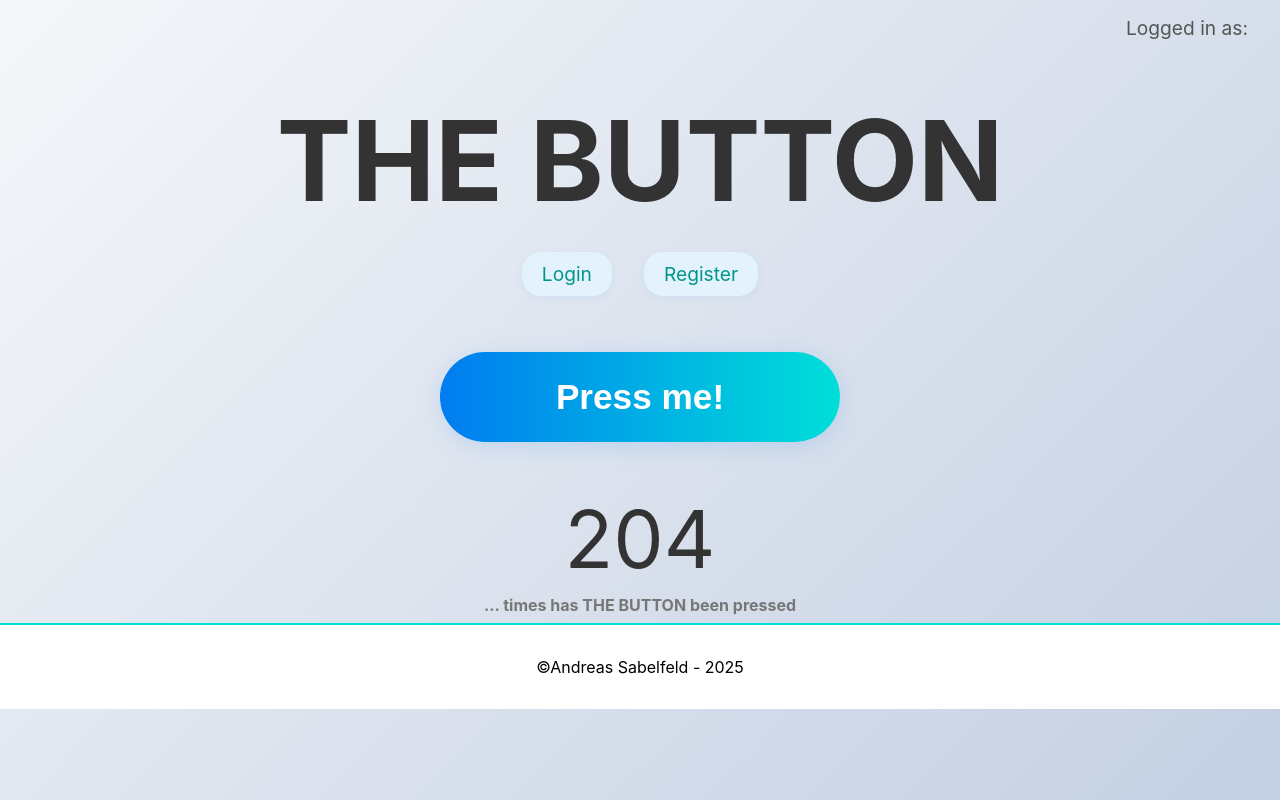
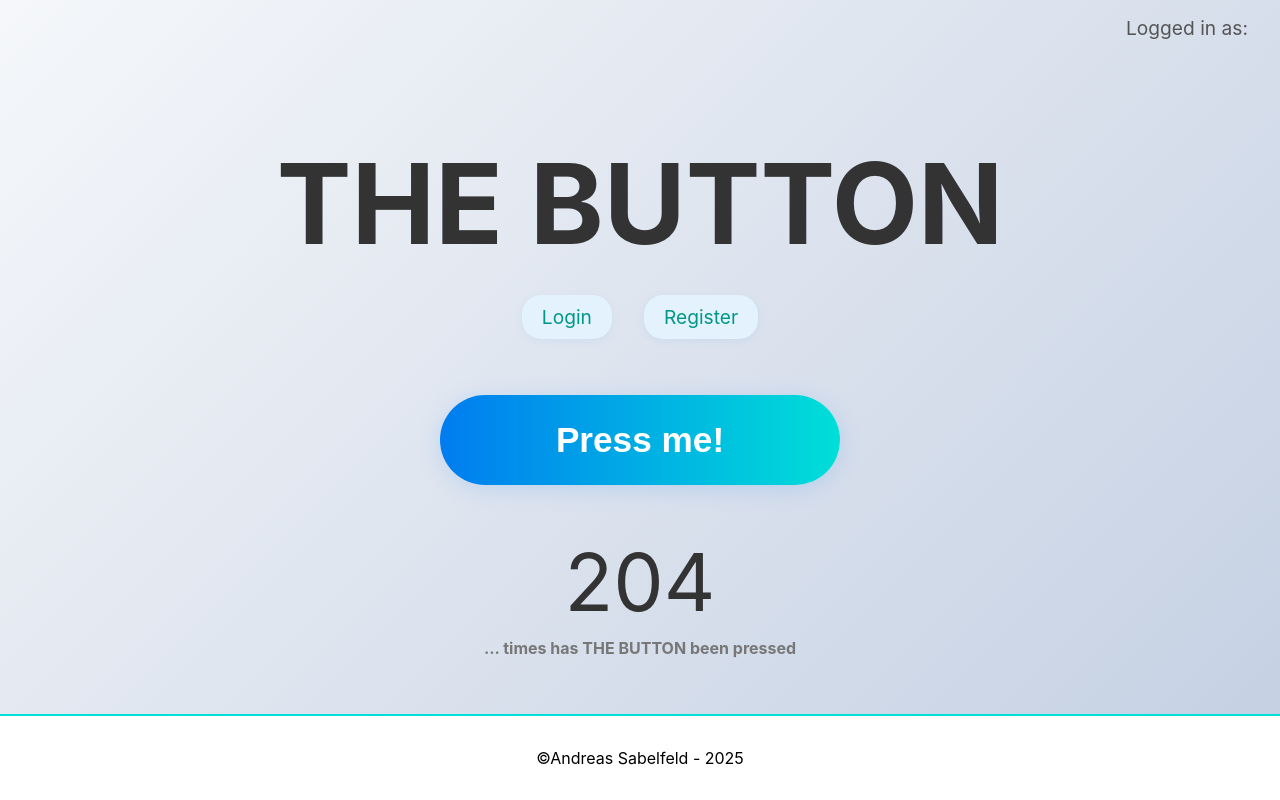
Before and after one commit to AndreasSabelfeld/the_button, a Flask app: page / in a window 1280 px wide. Run offline with Flask 3, Linux system fonts and the light colour scheme; data comes from the database, SQL or seed files in the repository; both versions use the stored data as it was after the commit; some libraries are stand-ins or nearby versions.

Commit message:
Changed the style of the website, so that the footer goes to the bottom and the title dynamically resizes

```diff
--- a/static/styles.css
+++ b/static/styles.css
@@ -25,14 +25,19 @@ header {
     border-bottom: 2px solid #007cf0;
     border-top: none;
 }
-
 footer {
     border-top: 2px solid #00dfd8;
     border-bottom: none;
+    position: fixed;
+    left: 0;
+    bottom: 0;
+    width: 100%;
+    z-index: 100;
 }
 
+/* Use clamp for better cross-browser support */
 h1 {
-    font-size: 7rem;
+    font-size: clamp(2.5rem, 20vw, 7rem);
     color: #333;
     margin: 0;
 }
```
Also changed, not shown: the_button.db.
